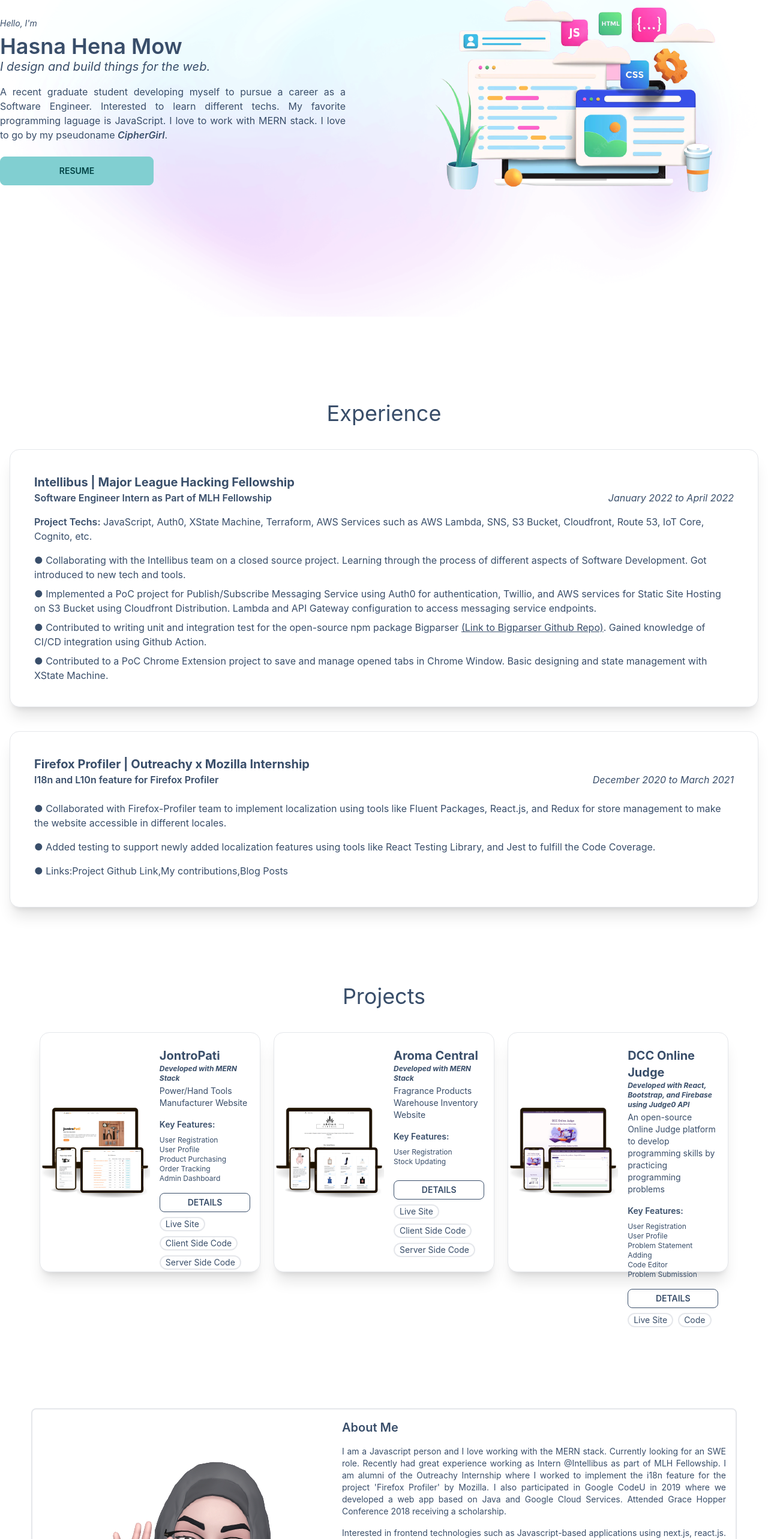
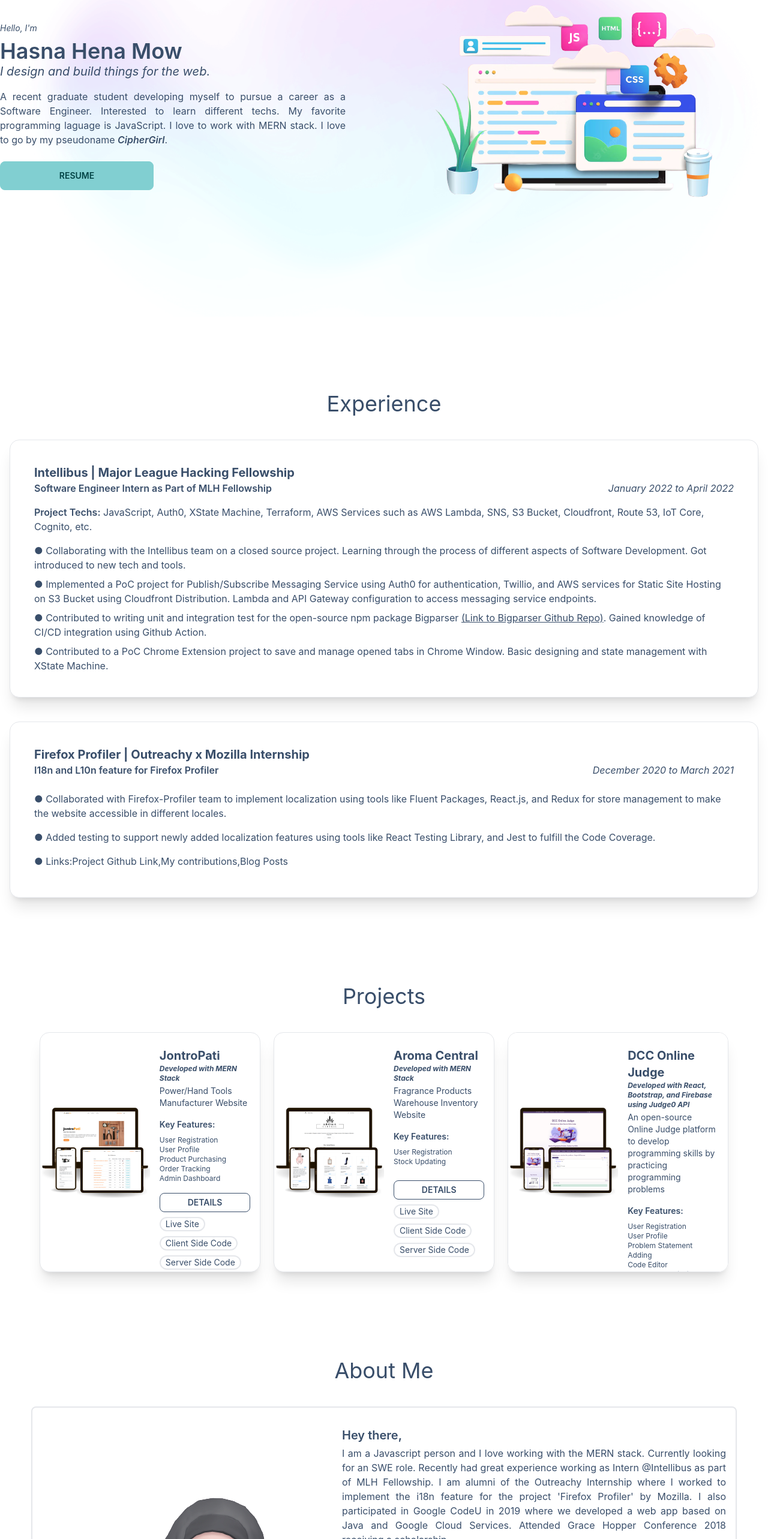
Before and after one commit to CipherGirl/CipherGirl.github.io, a React (Create React App) app: page / in a window 1280 px wide. Shown: the part 211-2777 px from the top of the page at 60% size. Built offline with nearby package versions, Linux system fonts and the light colour scheme.

Commit message:
Fix Spacing And Scroll Alignment

```diff
--- a/src/Pages/Home/About.js
+++ b/src/Pages/Home/About.js
@@ -20,13 +20,13 @@ const About = () => {
   const easing = [0.6, -0.05, 0.01, 0.99];
 
   return (
-    <div
+    <section
       ref={myRef}
       id="about"
-      className="min-h-screen flex flex-col items-center justify-center pt-10"
+      className="flex flex-col items-center justify-center pt-[64px] gap-10 mb-20"
     >
-      {/* <h1 className="text-4xl">About Me</h1> */}
-      <div className="flex flex-col lg:flex-row border-2 rounded-lg lg:p-4 mx-5 mt-10 lg:mt-0">
+      <h1 className="text-4xl">About Me</h1>
+      <div className="flex flex-col lg:flex-row border-2 rounded-lg lg:p-4 mx-5">
         <motion.img
           initial={{ opacity: 0 }}
           whileInView={{ opacity: 1 }}
@@ -37,20 +37,7 @@ const About = () => {
           src="about.png"
           className=" m-auto"
         />
-        <div className="w-4/5 md:w-[40rem] m-auto text-sm text-justify flex flex-col gap-4 md:px-10 lg:px-0">
-          <motion.h1
-            initial="hidden"
-            whileInView="visible"
-            variants={variants}
-            transition={{
-              duration: 0.5,
-              ease: easing,
-              delay: 0.05,
-            }}
-            className="text-xl font-semibold mt-10 lg:mt-0"
-          >
-            About Me
-          </motion.h1>
+        <div className="w-4/5 md:w-[40rem] m-auto text-base text-justify flex flex-col gap-4 md:px-10 lg:px-0 my-4">
           <motion.p
             initial="hidden"
             whileInView="visible"
@@ -61,6 +48,19 @@ const About = () => {
               delay: 0.1,
             }}
           >
+            <motion.h1
+              initial="hidden"
+              whileInView="visible"
+              variants={variants}
+              transition={{
+                duration: 0.5,
+                ease: easing,
+                delay: 0.05,
+              }}
+              className="text-xl font-semibold mt-10 lg:mt-0 mb-1"
+            >
+              Hey there,
+            </motion.h1>
             I am a Javascript person and I love working with the MERN stack.
             Currently looking for an SWE role. Recently had great experience
             working as Intern @Intellibus as part of MLH Fellowship. I am alumni
@@ -204,7 +204,7 @@ const About = () => {
                     alt="svgImg"
                     width={22}
                     className="inline mr-1"
-                    src="https://cdn.icon-icons.com/icons2/2699/PNG/512/expressjs_logo_icon_169185.png"
+                    src="https://symbols.getvecta.com/stencil_79/88_expressjs-icon.54bb6035d3.jpg"
                   />
                   <h3 className="inline font-semibold mr-2">Express.js</h3>
                 </>
@@ -284,7 +284,7 @@ const About = () => {
                     alt="svgImg"
                     width={14}
                     className="inline mx-1"
-                    src="http://assets.stickpng.com/images/5847f40ecef1014c0b5e488a.png"
+                    src="https://seeklogo.com/images/F/firebase-logo-402F407EE0-seeklogo.com.png"
                   />
                   <h3 className="inline font-semibold mr-2">Firebase</h3>
                 </>{' '}
@@ -329,7 +329,7 @@ const About = () => {
           </motion.div>
         </div>
       </div>
-    </div>
+    </section>
   );
 };
 
--- a/src/Pages/Home/Contact.js
+++ b/src/Pages/Home/Contact.js
@@ -63,10 +63,10 @@ const Contact = () => {
   useEffect(() => scrollToComponent(), []);
 
   return (
-    <div
+    <section
       ref={myRef}
       id="contact"
-      className="flex flex-col w-full justify-center items-center m-auto pt-20 mb-20"
+      className="flex flex-col w-full justify-center items-center m-auto pt-20"
     >
       <h1 className="text-4xl ">Contact</h1>
 
@@ -234,7 +234,7 @@ const Contact = () => {
           </div>
         </div>
       </div>
-    </div>
+    </section>
   );
 };
 
--- a/src/Pages/Home/Experience.js
+++ b/src/Pages/Home/Experience.js
@@ -18,12 +18,12 @@ const Experience = () => {
   };
 
   return (
-    <div
+    <section
       ref={myRef}
       id="experience"
-      className="min-h-screen flex flex-col items-center justify-center gap-10 pt-20 mb-12 mx-4"
+      className="pt-[64px] flex flex-col items-center gap-10 mx-4 md:pt-[64px] mb-20"
     >
-      <h1 className="text-4xl ">Experience</h1>
+      <h1 className="text-4xl">Experience</h1>
       <div className="max-w-7xl flex flex-col gap-10">
         <motion.div
           initial="hidden"
@@ -138,7 +138,7 @@ const Experience = () => {
           </p>
         </motion.div>
       </div>
-    </div>
+    </section>
   );
 };
 
--- a/src/Pages/Home/Home.js
+++ b/src/Pages/Home/Home.js
@@ -22,7 +22,7 @@ const Home = () => {
       <motion.div
         ref={myRef}
         id="hero"
-        className="min-h-screen pt-10 lg:pt-0  bg-[url('../public/sm-bg-light.png')] lg:bg-[url('../public/bg-light.png')] flex items-center"
+        className="min-h-screen flex bg-[url('../public/sm-bg-light.png')] lg:bg-[url('../public/bg-light.png')] pt-4"
       >
         <div className="max-w-7xl flex flex-col lg:flex-row justify-between items-center gap-10 m-auto pb-20 pt-10">
           <motion.div
--- a/src/Pages/Home/Projects.js
+++ b/src/Pages/Home/Projects.js
@@ -27,10 +27,10 @@ const Projects = () => {
   };
 
   return (
-    <div
+    <section
       ref={myRef}
       id="projects"
-      className="min-h-[80vh] flex flex-col items-center justify-center gap-10 pt-20 lg:pt-0"
+      className="flex flex-col items-center pt-[64px] gap-10 mb-20"
     >
       <h1 className="text-4xl ">Projects</h1>
       <div className="max-w-[90%] flex flex-wrap items-center justify-evenly gap-5">
@@ -46,7 +46,7 @@ const Projects = () => {
                 delay: 0.1 * (index + 2),
               }}
               whileHover={{ scale: 1.05 }}
-              class="card lg:card-side bg-base-100 shadow-xl border w-[550px] lg:w-[32%] h-auto lg:h-[400px]"
+              class="card lg:card-side bg-base-100 shadow-xl border w-[550px] lg:w-[32%] h-auto lg:h-[400px] overflow-y-auto"
             >
               <div className={`w-full md:w-1/2 h-[300px] md:h-auto m-auto`}>
                 <img src={`${project.image}`} className="object-contain"></img>
@@ -119,7 +119,7 @@ const Projects = () => {
           );
         })}
       </div>
-    </div>
+    </section>
   );
 };
 
--- a/src/Shared/Navbar.js
+++ b/src/Shared/Navbar.js
@@ -3,11 +3,11 @@ import { HashLink as Link } from 'react-router-hash-link';
 
 const Navbar = () => {
   return (
-    <div class="flex items-center justify-between bg-base-100 fixed z-[10000] w-full px-4 lg:px-20 pb-2 pt-3">
-      <Link to="/#hero" className="brand">
+    <div class="flex items-center justify-between bg-base-100 fixed z-[10000] w-full px-4 lg:px-20 py-1">
+      <Link to="/#hero" className="brand pt-3">
         <img src={require('../Assets/logo.svg').default} alt="ciphergirl" />
       </Link>
-      <div class="dropdown absolute top-2 right-2 md:hidden">
+      <div class="dropdown absolute top-1 right-2 md:hidden">
         <label tabindex="0" class="btn btn-ghost lg:hidden">
           <svg
             xmlns="http://www.w3.org/2000/svg"
@@ -26,7 +26,7 @@ const Navbar = () => {
         </label>
         <ul
           tabindex="0"
-          class="z-150 flex items-end menu menu-compact dropdown-content right-0  mt-3 p-2 shadow bg-base-100 rounded-box w-52 float-left"
+          class="z-150 flex items-end menu menu-compact dropdown-content right-0 p-2 shadow bg-base-100 rounded-box w-52 float-left"
         >
           <li>
             <Link to="/#experience">Experience</Link>
@@ -49,7 +49,7 @@ const Navbar = () => {
       </div>
 
       <div class="hidden md:flex">
-        <ul class="menu menu-horizontal p-0">
+        <ul class="menu menu-horizontal p-0 gap-2 mt-0">
           <li>
             <Link to="/#experience">Experience</Link>
           </li>
```
Also changed, not shown: public/bg-light.png.
